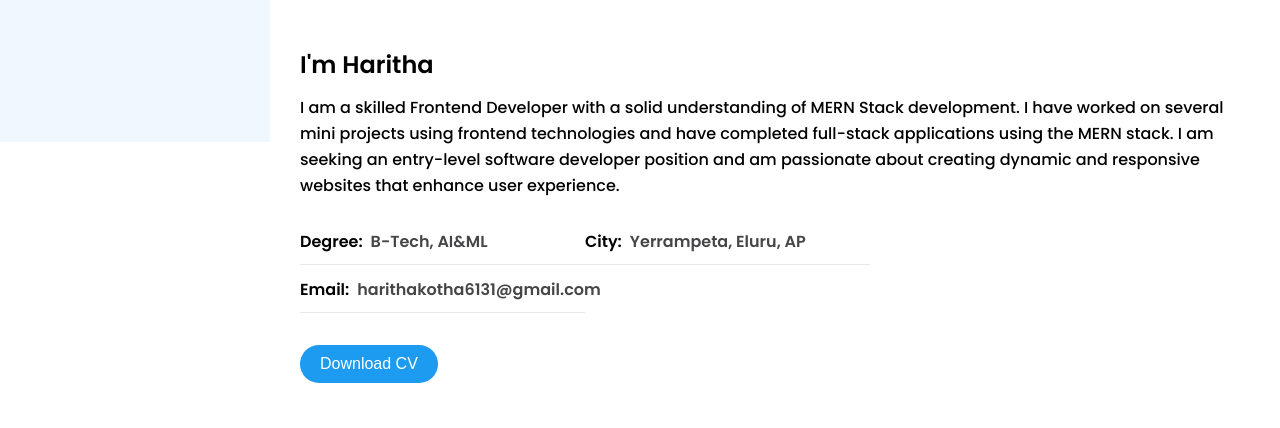
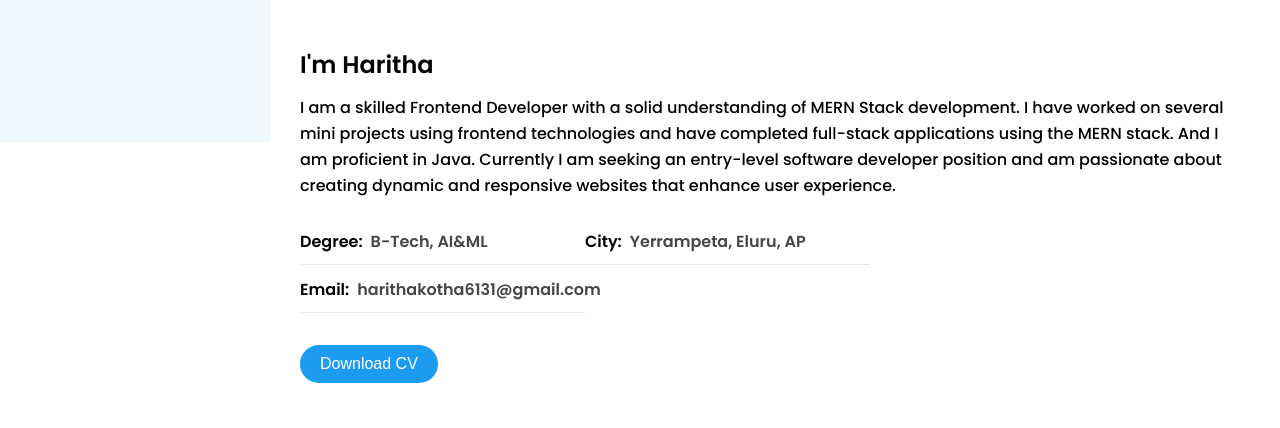
Before and after one commit to Haritha-Kotha/Portfolio, a plain HTML site: page index.html in a window 1280 px wide. Shown: the part 658-1086 px from the top of the page. Drawn offline with Linux system fonts and the light colour scheme; a web font is replaced by a local one.

Commit message:
Description Updated

```diff
--- a/index.html
+++ b/index.html
@@ -97,7 +97,7 @@
                     <p>
                         I am a skilled Frontend Developer with a solid understanding of MERN Stack development.
                         I have worked on several mini projects using frontend technologies and have completed full-stack applications using the MERN stack.
-                         I am seeking an entry-level software developer position and am passionate about creating dynamic and responsive websites that enhance user experience.
+                        And I am proficient in Java. Currently I am seeking an entry-level software developer position and am passionate about creating dynamic and responsive websites that enhance user experience.
                     </p>
                 </div>
                 <div class="about-details">
```
